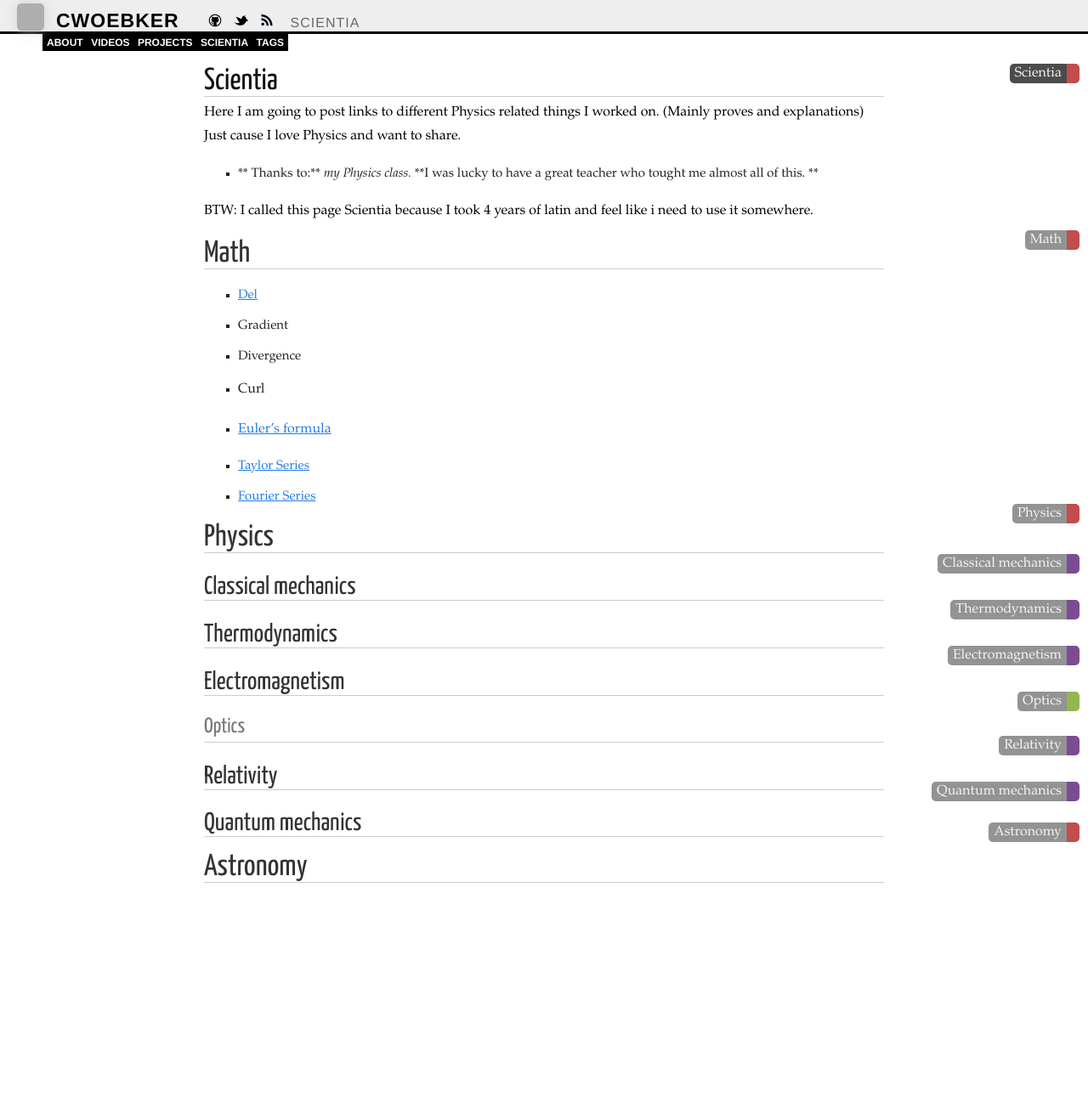
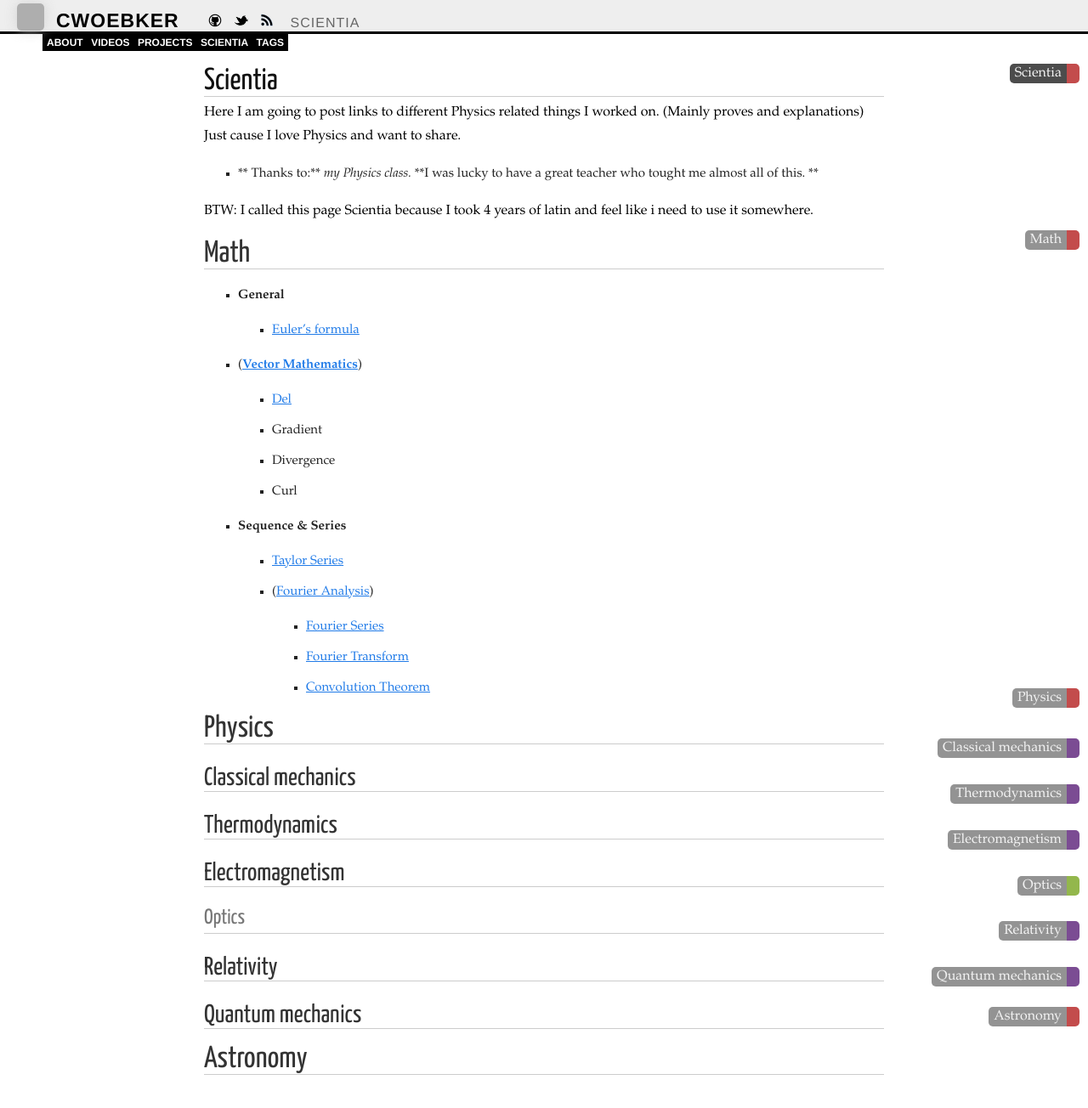
Before and after one commit to cwoebker/.com, a Jekyll site: the page built from scientia/index.markdown, in a window 1280 px wide and 1350 px high. Shown: the top 1304 px of the window at 85% size. Built offline with Jekyll 4.4.1, drawn with Linux system fonts in a browser that asks for light colours; Markdown is read by kramdown in place of the engine named in the settings; grey boxes are pictures that could not be loaded.

Commit message:
better ordering

```diff
--- a/scientia/index.markdown
+++ b/scientia/index.markdown
@@ -14,15 +14,22 @@ BTW: I called this page Scientia because I took 4 years of latin and feel like i
 
 # Math
 
-* [Del](/scientia/math/calculus/del)
-* Gradient
-* Divergence
-* Curl
+* **General**
+  * [Euler's formula](/scientia/math/euler-formula)
 
-* [Euler's formula](/scientia/math/euler-formula)
+* ([**Vector Mathematics**](http://en.wikipedia.org/wiki/Euclidean_vector))
+  * [Del](/scientia/math/calculus/del)
+  * Gradient
+  * Divergence
+  * Curl
 
-* [Taylor Series](/scientia/math/taylor-series)
-* [Fourier Series](/scientia/math/fourier-series)
+* **Sequence & Series**
+  * [Taylor Series](/scientia/math/taylor-series)
+  * ([Fourier Analysis](http://en.wikipedia.org/wiki/Fourier_analysis))
+    * [Fourier Series](/scientia/math/fourier-series)
+    * [Fourier Transform](/scientia/math/fourier-transform)
+    * [Convolution Theorem](/scientia/math/convolution)
+
 
 # Physics
 
```
